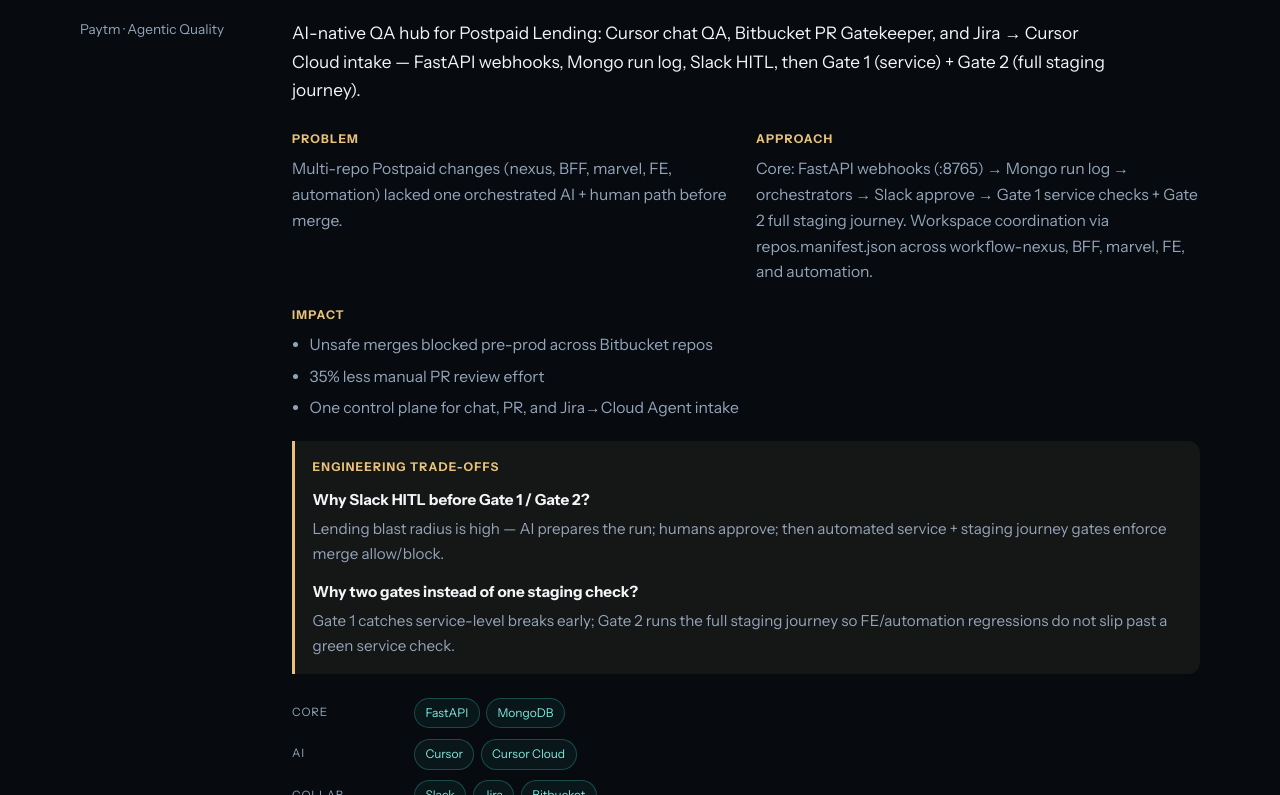
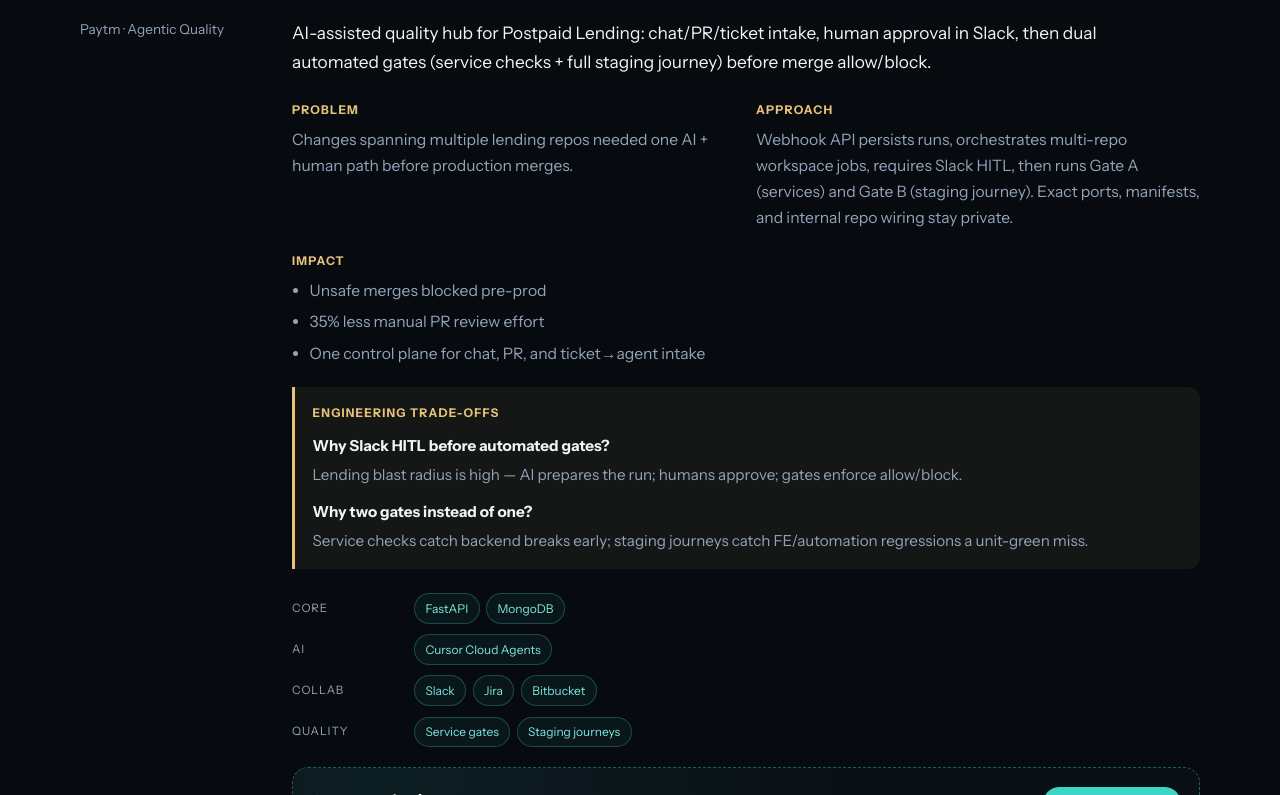
Before and after one commit to 1xlblaze/mayank-saxena.github.io, a React (Vite) app: page / in a window 1280 px wide. Shown: the part 3425-4220 px from the top of the page. Built offline with nearby package versions, Linux system fonts and the light colour scheme.

Commit message:
Sanitize public diagrams to pattern-level architecture only

```diff
--- a/src/App.jsx
+++ b/src/App.jsx
@@ -54,7 +54,7 @@
         </text>
         <line x1={830} y1={155} x2={830} y2={183} className="arch-line" markerEnd="url(#arrow)" />
         <text x={460} y={50} textAnchor="middle" className="arch-caption">
-          Publish only if Redis leadassist:&#123;customerId&#125; exists · PII stripped before Kafka · Akamai SSE heartbeats
+          Session-gated publish · PII stripped before the bus · SSE fan-out to agents
         </text>
       </svg>
     );
@@ -62,21 +62,21 @@
 
   if (type === "gatekeeper") {
     return (
-      <svg className="arch-svg" viewBox="0 0 940 320" role="img" aria-label="PP QA Gatekeeper architecture">
+      <svg className="arch-svg" viewBox="0 0 940 300" role="img" aria-label="QA Gatekeeper pattern">
         <defs>
           <marker id="arrow2" markerWidth="8" markerHeight="8" refX="6" refY="3" orient="auto">
             <path d="M0,0 L6,3 L0,6 Z" fill="#3dd6c6" />
           </marker>
         </defs>
         <text x={20} y={24} className="arch-caption">
-          Intake: Cursor chat QA · Bitbucket PR Gatekeeper · Jira → Cursor Cloud
+          Public pattern — intake channels → webhook API → run log → HITL → dual quality gates
         </text>
         {[
-          [20, 45, 150, 48, "Webhooks", "Jira / BB / Slack"],
-          [200, 45, 160, 48, "FastAPI :8765", "pp-qa-gatekeeper"],
-          [390, 45, 140, 48, "Mongo", "run log"],
-          [560, 45, 150, 48, "Orchestrators", "workspace jobs"],
-          [740, 45, 160, 48, "Slack Approve", "HITL"],
+          [20, 45, 150, 48, "Intake", "Chat / PR / Ticket"],
+          [200, 45, 150, 48, "Webhook API", "run intake"],
+          [380, 45, 140, 48, "Run store", "audit log"],
+          [550, 45, 150, 48, "Orchestrator", "multi-repo jobs"],
+          [730, 45, 160, 48, "Human approve", "Slack HITL"],
         ].map(([x, y, w, h, t, s], i) => (
           <g key={t}>
             <rect x={x} y={y} width={w} height={h} rx="10" className={`arch-box ${i === 4 ? "arch-box-warn" : ""}`} />
@@ -98,13 +98,10 @@
             )}
           </g>
         ))}
-        <text x={20} y={130} className="arch-caption">
-          Dual gates after approval · repos via workspace/repos.manifest.json
-        </text>
         {[
-          [20, 150, 200, 50, "Gate 1 — Service", "nexus / BFF / marvel"],
-          [260, 150, 220, 50, "Gate 2 — Staging journey", "FE + automation"],
-          [520, 150, 180, 50, "Allow / Block merge", "Bitbucket"],
+          [20, 150, 220, 50, "Gate A — Services", "backend health checks"],
+          [280, 150, 240, 50, "Gate B — Staging journey", "end-to-end UI path"],
+          [560, 150, 200, 50, "Merge decision", "allow / block"],
         ].map(([x, y, w, h, t, s], i) => (
           <g key={t}>
             <rect x={x} y={y} width={w} height={h} rx="10" className={`arch-box ${i === 2 ? "arch-box-accent" : ""}`} />
@@ -126,11 +123,8 @@
             )}
           </g>
         ))}
-        <text x={20} y={240} className="arch-caption">
-          Coordinates: workflow-nexus · lending BFF · marvel · Postpaid FE · automation
-        </text>
-        <text x={470} y={290} textAnchor="middle" className="arch-caption">
-          Slack HITL control plane · Gate 1 service · Gate 2 full staging journey
+        <text x={470} y={250} textAnchor="middle" className="arch-caption">
+          Pattern only — ports, secrets, repo manifests, and internal service names withheld
         </text>
       </svg>
     );
@@ -138,23 +132,23 @@
 
   if (type === "recon") {
     return (
-      <svg className="arch-svg" viewBox="0 0 940 340" role="img" aria-label="ReconOps Argo plus LangGraph">
+      <svg className="arch-svg" viewBox="0 0 940 320" role="img" aria-label="ReconOps pattern">
         <defs>
           <marker id="arrow3" markerWidth="8" markerHeight="8" refX="6" refY="3" orient="auto">
             <path d="M0,0 L6,3 L0,6 Z" fill="#3dd6c6" />
           </marker>
         </defs>
         <text x={20} y={24} className="arch-caption">
-          lending-central-ops · Argo = thin HTTP · LangGraph API = brains
+          Public pattern — scheduler → thin workflow runner → agent API → parallel stages → HITL → actions
         </text>
         {[
-          [20, 45, 150, 50, "Cron 06:00 IST", "or manual"],
-          [200, 45, 170, 50, "Argo thin HTTP", "POST /v1/runs"],
-          [400, 45, 160, 50, "Poll ~30s", "until completed"],
-          [590, 45, 180, 50, "LangGraph API", "recon brains"],
+          [20, 45, 140, 50, "Schedule", "daily / on-demand"],
+          [190, 45, 160, 50, "Thin runner", "start + poll"],
+          [380, 45, 160, 50, "Agent API", "graph brains"],
+          [570, 45, 160, 50, "Complete?", "terminal status"],
         ].map(([x, y, w, h, t, s], i) => (
           <g key={t}>
-            <rect x={x} y={y} width={w} height={h} rx="10" className={`arch-box ${i === 3 ? "arch-box-accent" : ""}`} />
+            <rect x={x} y={y} width={w} height={h} rx="10" className={`arch-box ${i === 2 ? "arch-box-accent" : ""}`} />
             <text x={x + w / 2} y={y + 20} textAnchor="middle" className="arch-title">
               {t}
             </text>
@@ -174,16 +168,16 @@
           </g>
         ))}
         <text x={20} y={130} className="arch-caption">
-          LangGraph pipeline
+          Agent pipeline (conceptual)
         </text>
         {[
           [20, 150, 100, 45, "Ingest"],
-          [150, 150, 70, 45, "S1"],
-          [240, 150, 70, 45, "S2"],
-          [330, 150, 70, 45, "S3"],
-          [430, 150, 120, 45, "Aggregate"],
-          [580, 150, 140, 45, "HITL analyze"],
-          [750, 150, 160, 45, "Execute"],
+          [150, 150, 90, 45, "Stage A"],
+          [260, 150, 90, 45, "Stage B"],
+          [370, 150, 90, 45, "Stage C"],
+          [490, 150, 120, 45, "Aggregate"],
+          [640, 150, 120, 45, "HITL"],
+          [790, 150, 120, 45, "Actions"],
         ].map(([x, y, w, h, t]) => (
           <g key={t}>
             <rect
@@ -192,25 +186,21 @@
               width={w}
               height={h}
               rx="10"
-              className={`arch-box ${t === "HITL analyze" ? "arch-box-warn" : ""} ${t === "Execute" ? "arch-box-accent" : ""}`}
+              className={`arch-box ${t === "HITL" ? "arch-box-warn" : ""} ${t === "Actions" ? "arch-box-accent" : ""}`}
             />
             <text x={x + w / 2} y={y + 28} textAnchor="middle" className="arch-title">
               {t}
             </text>
           </g>
         ))}
-        <text x={185} y={145} className="arch-caption">
+        <text x={250} y={145} className="arch-caption">
           parallel
         </text>
-        <line x1={120} y1={172} x2={148} y2={172} className="arch-line" markerEnd="url(#arrow3)" />
-        <line x1={400} y1={172} x2={428} y2={172} className="arch-line" markerEnd="url(#arrow3)" />
-        <line x1={550} y1={172} x2={578} y2={172} className="arch-line" markerEnd="url(#arrow3)" />
-        <line x1={720} y1={172} x2={748} y2={172} className="arch-line" markerEnd="url(#arrow3)" />
-        <text x={20} y={230} className="arch-caption">
-          Execute: email · Jira · LMS · templates recon-ops-daily (+ approve HITL) · recon-ops-run (auto)
+        <text x={470} y={240} textAnchor="middle" className="arch-caption">
+          Actions may include notify / ticket / domain API calls — exact routes and templates not published
         </text>
-        <text x={470} y={290} textAnchor="middle" className="arch-caption">
-          S1/S2/S3 in parallel · HITL before execution · Argo only wraps POST + poll
+        <text x={470} y={275} textAnchor="middle" className="arch-caption">
+          Runner stays thin; agent owns branching, parallelism, and human pause
         </text>
       </svg>
     );
@@ -230,7 +220,7 @@
     problem:
       "Agents needed live visibility across 120+ loan stages without leaking PAN, Aadhaar, phone, or DOB into Kafka/analytics.",
     approach:
-      "NestJS BFF emits session-gated Kafka events (Redis key must exist). PII is masked before publish. Go SSE fans out to agent dashboards with Akamai-aware heartbeats.",
+      "NestJS BFF emits session-gated Kafka events only when an assist session is active. PII is masked before publish. Go SSE fans out to agent dashboards.",
     impact: [
       "22% fewer lending drop-offs",
       "60% lower agent display latency",
@@ -280,115 +270,106 @@
     label: "Paytm · Agentic Quality",
     title: "PP QA Gatekeeper",
     summary:
-      "AI-native QA hub for Postpaid Lending: Cursor chat QA, Bitbucket PR Gatekeeper, and Jira → Cursor Cloud intake — FastAPI webhooks, Mongo run log, Slack HITL, then Gate 1 (service) + Gate 2 (full staging journey).",
+      "AI-assisted quality hub for Postpaid Lending: chat/PR/ticket intake, human approval in Slack, then dual automated gates (service checks + full staging journey) before merge allow/block.",
     problem:
-      "Multi-repo Postpaid changes (nexus, BFF, marvel, FE, automation) lacked one orchestrated AI + human path before merge.",
+      "Changes spanning multiple lending repos needed one AI + human path before production merges.",
     approach:
-      "Core: FastAPI webhooks (:8765) → Mongo run log → orchestrators → Slack approve → Gate 1 service checks + Gate 2 full staging journey. Workspace coordination via repos.manifest.json across workflow-nexus, BFF, marvel, FE, and automation.",
+      "Webhook API persists runs, orchestrates multi-repo workspace jobs, requires Slack HITL, then runs Gate A (services) and Gate B (staging journey). Exact ports, manifests, and internal repo wiring stay private.",
     impact: [
-      "Unsafe merges blocked pre-prod across Bitbucket repos",
+      "Unsafe merges blocked pre-prod",
       "35% less manual PR review effort",
-      "One control plane for chat, PR, and Jira→Cloud Agent intake",
+      "One control plane for chat, PR, and ticket→agent intake",
     ],
     tradeoffs: [
       {
-        q: "Why Slack HITL before Gate 1 / Gate 2?",
-        a: "Lending blast radius is high — AI prepares the run; humans approve; then automated service + staging journey gates enforce merge allow/block.",
+        q: "Why Slack HITL before automated gates?",
+        a: "Lending blast radius is high — AI prepares the run; humans approve; gates enforce allow/block.",
       },
       {
-        q: "Why two gates instead of one staging check?",
-        a: "Gate 1 catches service-level breaks early; Gate 2 runs the full staging journey so FE/automation regressions do not slip past a green service check.",
+        q: "Why two gates instead of one?",
+        a: "Service checks catch backend breaks early; staging journeys catch FE/automation regressions a unit-green miss.",
       },
     ],
     stackGroups: {
       Core: ["FastAPI", "MongoDB"],
-      AI: ["Cursor", "Cursor Cloud"],
+      AI: ["Cursor Cloud Agents"],
       Collab: ["Slack", "Jira", "Bitbucket"],
-      Fleet: ["workflow-nexus", "BFF", "marvel", "FE", "automation"],
+      Quality: ["Service gates", "Staging journeys"],
     },
     diagram: "gatekeeper",
     decisions: [
-      "Webhook intake on :8765 with run persistence in Mongo",
-      "Slack approve is mandatory before gates",
-      "repos.manifest.json defines multi-repo workspace scope",
+      "Human approve is mandatory before gates",
+      "Dual gate: services then end-to-end staging",
+      "Public site shows pattern only — implementation details withheld",
     ],
     sequence: [
-      "Intake: Cursor chat / Bitbucket PR / Jira → Cursor Cloud",
-      "FastAPI webhook (:8765) writes Mongo run log",
-      "Orchestrator loads repos.manifest.json workspace",
-      "Slack interactive approve (HITL)",
-      "Gate 1 — service checks (nexus / BFF / marvel)",
-      "Gate 2 — full staging journey (FE + automation)",
+      "Intake from chat / PR / ticket channels",
+      "Webhook API records the run",
+      "Orchestrator schedules multi-repo jobs",
+      "Human approve (HITL)",
+      "Gate A — service checks",
+      "Gate B — staging journey",
       "Allow or block merge",
     ],
     constraints: [
       "HITL required before automated gates",
-      "Fail closed on missing webhook secrets",
-      "Merge decision only after Gate 1 + Gate 2",
+      "Fail closed when secrets missing",
+      "Merge only after both gates",
     ],
   },
   {
     id: "recon",
     num: "03",
-    label: "Paytm · lending-central-ops",
-    title: "ReconOps — Argo (thin HTTP) + LangGraph API",
+    label: "Paytm · Ops / Agentic",
+    title: "ReconOps — Thin runner + agent graph",
     summary:
-      "LAN mismatch / lender–Paytm reconciliation in lending-central-ops: Argo only POSTs /v1/runs and polls ~30s; LangGraph API is the brains — ingest → S1/S2/S3 parallel → aggregate → HITL analyze → execute (email / Jira / LMS).",
+      "Lender–Paytm reconciliation: a thin workflow runner starts/polls the job; an agent graph does ingest → parallel stages → aggregate → optional HITL → actions (notify / ticket / domain APIs).",
     problem:
-      "Fire-and-forget orchestration produced false-green recon; business actions needed a real agent pipeline with an optional human pause.",
+      "Fire-and-forget jobs looked green while work failed; ops needed terminal status plus a real agent pipeline with a human pause before side effects.",
     approach:
-      "Argo templates recon-ops-daily (+ approve HITL) and recon-ops-run (auto), cron 06:00 IST. Argo stays a thin HTTP client; LangGraph runs ingest, parallel S1/S2/S3, aggregate, HITL pause, then execution via email, Jira, and LMS API calls.",
+      "Runner stays thin (start + poll to completed). Agent API owns branching, parallel stage work, HITL analyze, and execution. Daily HITL and auto templates exist — names, cron, and API paths not published here.",
     impact: [
-      "Trustworthy completed-only recon outcomes",
-      "40% less manual report / chase effort",
-      "Parallel S1/S2/S3 + HITL before side effects",
+      "Trustworthy completed-only outcomes",
+      "40% less manual chase effort",
+      "Parallel stages + HITL before side effects",
     ],
     tradeoffs: [
       {
-        q: "Why keep Argo thin instead of putting graph logic in the workflow YAML?",
-        a: "Argo owns schedule, secrets, and poll-to-complete; LangGraph owns branching, parallel stages, and HITL — cleaner ownership and faster agent iteration.",
+        q: "Why keep the runner thin?",
+        a: "Scheduler/secrets/poll stay in the runner; agent iteration (graph, HITL, actions) stays faster without YAML sprawl.",
       },
       {
-        q: "Why HITL pause before execution?",
-        a: "Analyze can draft email/Jira/LMS actions; humans approve on recon-ops-daily before irreversible execution. recon-ops-run stays auto when policy allows.",
+        q: "Why HITL before actions?",
+        a: "Analyze can draft notifications/tickets/API updates; humans approve before irreversible execution on the daily path.",
       },
     ],
     stackGroups: {
       Orchestration: ["Argo Workflows", "LangGraph"],
-      Runtime: ["lending-central-ops", "HTTP /v1/runs"],
-      Actions: ["Email", "Jira", "LMS API"],
-      Cloud: ["EKS", "AWS SM", "S3/DWH"],
+      Pattern: ["Thin runner", "Agent API"],
+      Actions: ["Notify", "Tickets", "Domain APIs"],
+      Cloud: ["Kubernetes", "Secrets", "Object storage"],
     },
     diagram: "recon",
     decisions: [
-      "Argo: POST /v1/runs + poll ~30s until completed",
-      "LangGraph: ingest → parallel S1/S2/S3 → aggregate → HITL → execute",
-      "Templates: recon-ops-daily (+ approve) and recon-ops-run (auto)",
-      "Cron 06:00 IST for daily recon",
+      "Runner: start job + poll until completed",
+      "Agent: ingest → parallel stages → aggregate → HITL → actions",
+      "Public diagrams omit routes, templates, and schedules",
     ],
     sequence: [
-      "Cron 06:00 IST or manual / approve template",
-      "Argo POST /v1/runs (thin HTTP)",
-      "LangGraph ingest",
-      "S1 / S2 / S3 in parallel",
-      "Aggregate results",
-      "HITL pause (analyze) on daily+approve path",
-      "Execute: email / Jira / LMS",
-      "Argo poll until status = completed",
+      "Schedule or on-demand trigger",
+      "Thin runner starts agent job",
+      "Ingest",
+      "Parallel stages A/B/C",
+      "Aggregate",
+      "Optional HITL analyze",
+      "Actions (notify / ticket / APIs)",
+      "Runner confirms completed",
     ],
     constraints: [
-      "Green only when run status = completed",
-      "Parallel fan-out limited to S1/S2/S3 stage contracts",
-      "HITL required on recon-ops-daily + approve template",
+      "Green only on terminal completed status",
+      "HITL on the human-approved daily path",
+      "Exact API contracts withheld publicly",
     ],
-    trace: `$ argo submit recon-ops-daily
-> POST /v1/runs  → run_id=r_18
-> LangGraph: ingest OK
-> S1∥S2∥S3 aggregate OK
-> HITL pause — analyze draft (email/Jira/LMS)
-> approve → execute LMS GET/PATCH + Jira + email
-> poll 30s … status=completed
-✓ recon green`,
   },
   {
     id: "indiamart-buyleads",
@@ -729,7 +710,7 @@
                       <div className="design-panel-head">
                         <div>
                           <h4>System design</h4>
-                          <p>Sanitized production pattern — no proprietary service names or secrets.</p>
+                          <p>Public architecture pattern — implementation details, ports, and internal names withheld.</p>
                         </div>
                         <button
                           type="button"
```
